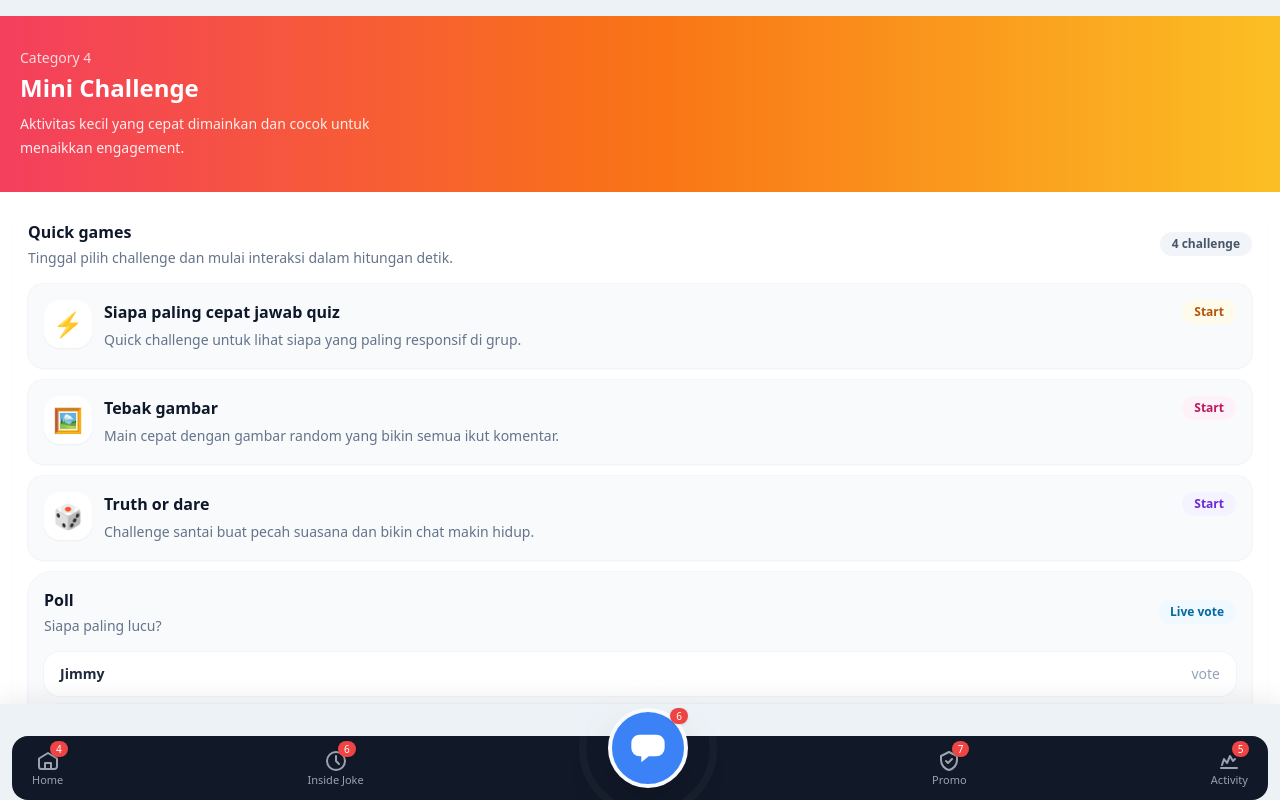
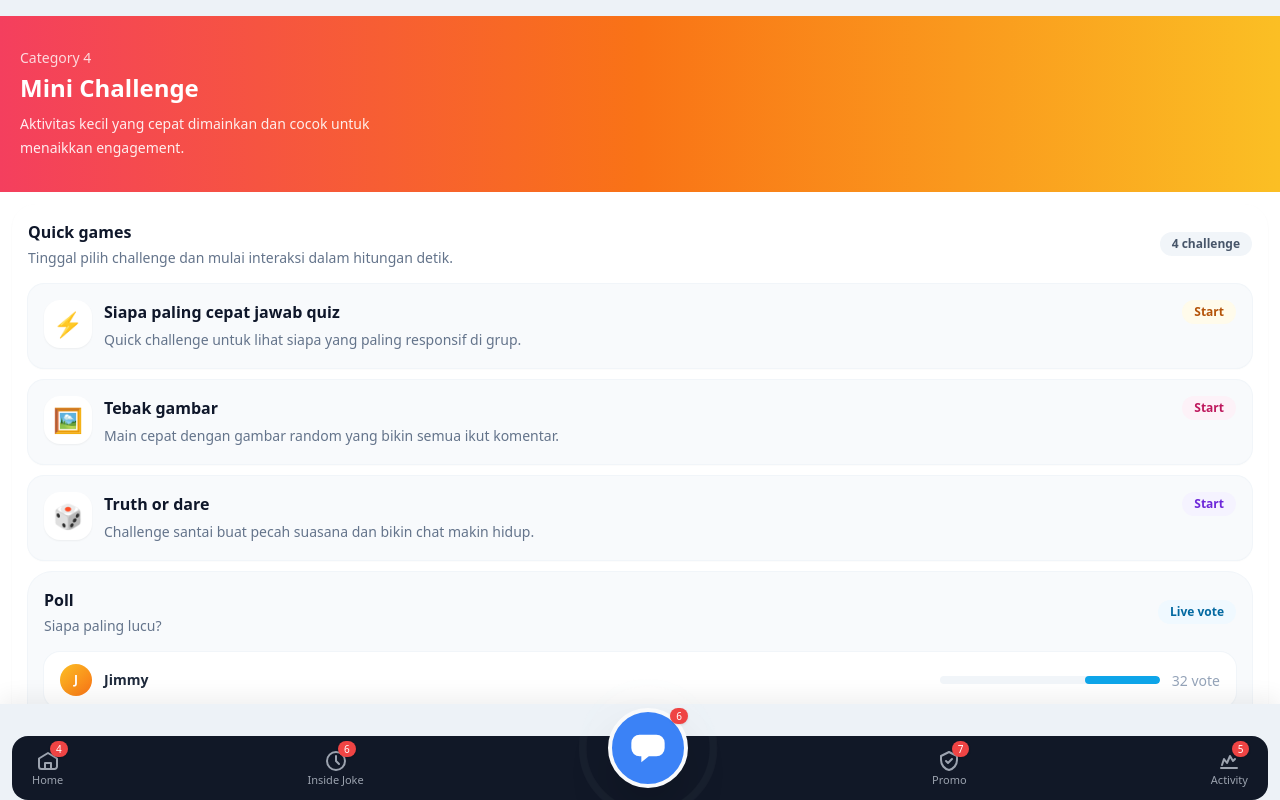
Before and after one commit to jimmytobing/JimCapasitor, a React (Vite) app: page /mini-challenge in a window 1280 px wide. Built offline with nearby package versions, Linux system fonts and the light colour scheme.

Commit message:
[Fitur] fixing - mini challage

```diff
--- a/src/features/mini-challenge/MiniChallengePage.jsx
+++ b/src/features/mini-challenge/MiniChallengePage.jsx
@@ -24,10 +24,16 @@ const challengeItems = [
   },
 ]
 
-const pollOptions = ['Jimmy', 'Bayu', 'Angga', 'Ryan']
+const pollOptions = [
+  { name: 'Jimmy', votes: 32, avatar: 'J', avatarTone: 'from-amber-400 to-orange-500' },
+  { name: 'Bayu', votes: 21, avatar: 'B', avatarTone: 'from-sky-400 to-blue-500' },
+  { name: 'Angga', votes: 27, avatar: 'A', avatarTone: 'from-pink-400 to-rose-500' },
+  { name: 'Ryan', votes: 14, avatar: 'R', avatarTone: 'from-violet-400 to-fuchsia-500' },
+]
 
 export default function MiniChallengePage({ showToast }) {
   const notify = typeof showToast === 'function' ? showToast : () => {}
+  const totalVotes = pollOptions.reduce((sum, option) => sum + option.votes, 0)
 
   return (
     <div className="h-screen overflow-y-auto bg-[#edf2f7] hide-scrollbar">
@@ -97,12 +103,33 @@ export default function MiniChallengePage({ showToast }) {
                   <div className="mt-4 space-y-2">
                     {pollOptions.map((option) => (
                       <button
-                        key={option}
-                        className="flex w-full items-center justify-between rounded-2xl bg-white px-4 py-3 text-left shadow-sm ring-1 ring-slate-100 transition hover:bg-slate-100"
-                        onClick={() => notify(`Vote untuk ${option}`)}
+                        key={option.name}
+                        className="w-full rounded-2xl bg-white px-4 py-3 text-left shadow-sm ring-1 ring-slate-100 transition hover:bg-slate-100"
+                        onClick={() => notify(`Vote untuk ${option.name}`)}
                       >
-                        <span className="text-sm font-semibold text-slate-800">{option}</span>
-                        <span className="text-sm text-slate-400">vote</span>
+                        <div className="flex items-center justify-between gap-4">
+                          <div className="flex min-w-0 items-center gap-3">
+                            <span
+                              className={`flex h-8 w-8 shrink-0 items-center justify-center rounded-full bg-gradient-to-br ${option.avatarTone} text-xs font-semibold text-white`}
+                            >
+                              {option.avatar}
+                            </span>
+                            <span className="min-w-0 text-sm font-semibold text-slate-800">
+                              {option.name}
+                            </span>
+                          </div>
+                          <div className="ml-auto flex w-[72%] max-w-[280px] items-center justify-end gap-3">
+                            <div className="h-2 w-full overflow-hidden rounded-full bg-slate-100">
+                              <div
+                                className="ml-auto h-full rounded-full bg-sky-500"
+                                style={{ width: `${(option.votes / totalVotes) * 100}%` }}
+                              />
+                            </div>
+                            <div className="shrink-0 text-right">
+                              <span className="text-sm text-slate-400">{option.votes} vote</span>
+                            </div>
+                          </div>
+                        </div>
                       </button>
                     ))}
                   </div>
```
